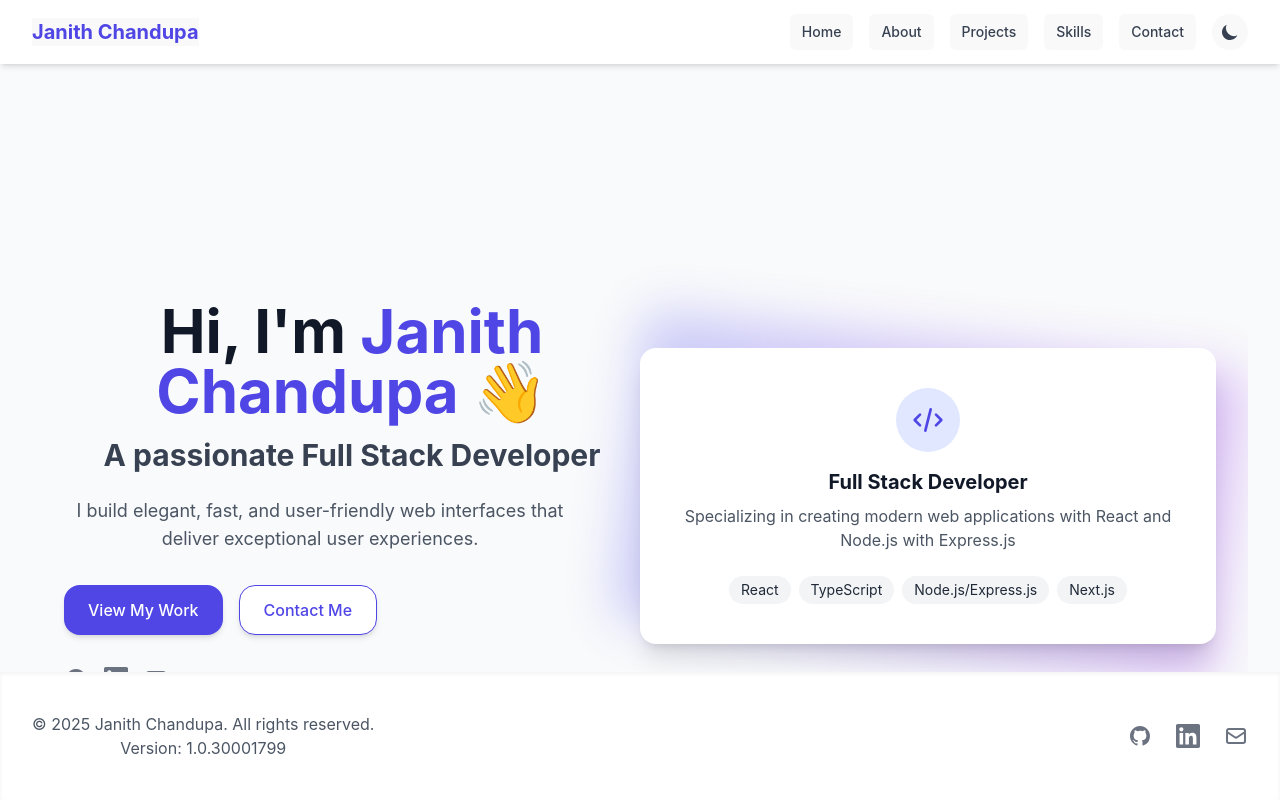
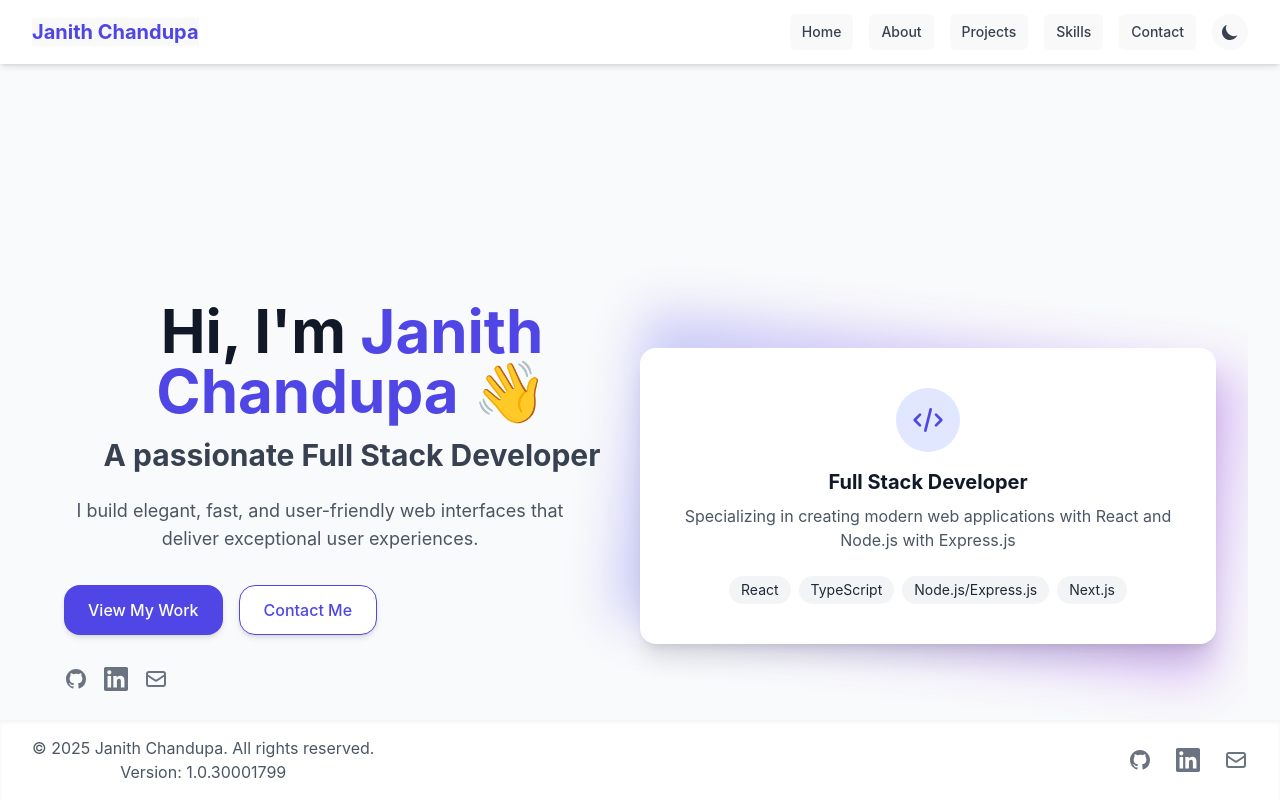
Before and after one commit to Janith33/my-react-portfolio, a React (Vite) app: page / in a window 1280 px wide. Shown: the top 800 px of the page. Built offline with nearby package versions, Linux system fonts and the light colour scheme; the HTML template or start-up script is replaced by a standard one.

Commit message:
modify the file

```diff
--- a/src/components/Footer.tsx
+++ b/src/components/Footer.tsx
@@ -3,7 +3,7 @@ import React from "react";
 const Footer: React.FC = () => {
   return (
     <footer className="fixed  left-0 right-0 bottom-0 w-full bg-white dark:bg-gray-800 shadow-inner">
-      <div className="w-full py-10 px-4 sm:px-6 lg:px-8">
+      <div className="w-full py-4 px-4 sm:px-6 lg:px-8">
         <div className="flex flex-col md:flex-row justify-between items-center">
           <div className="mb-4 md:mb-0">
             <p className="text-gray-600 dark:text-gray-400">
--- a/src/pages/Contact.tsx
+++ b/src/pages/Contact.tsx
@@ -149,7 +149,7 @@ const Contact = () => {
             animate={{ x: 0, opacity: 1 }}
             transition={{ delay: 0.4 }}
           >
-            <div className="bg-white dark:bg-gray-800 rounded-2xl shadow-lg p-8 h-full">
+            <div className="bg-white dark:bg-gray-800 rounded-2xl shadow-lg p-8 h-150%">
               <h2 className="text-2xl font-semibold text-gray-900 dark:text-white mb-6">
                 Contact Information
               </h2>
@@ -180,7 +180,7 @@ const Contact = () => {
                     <p className="text-gray-600 dark:text-gray-400">
                       <a
                         href="mailto:janithchandupa6@gmail.com"
-                        className="hover:text-indigo-600 dark:hover:text-indigo-400"
+                        className="hover:text-indigo-400 dark:hover:text-indigo-400"
                       >
                         janithchandupa6@gmail.com
                       </a>
```
